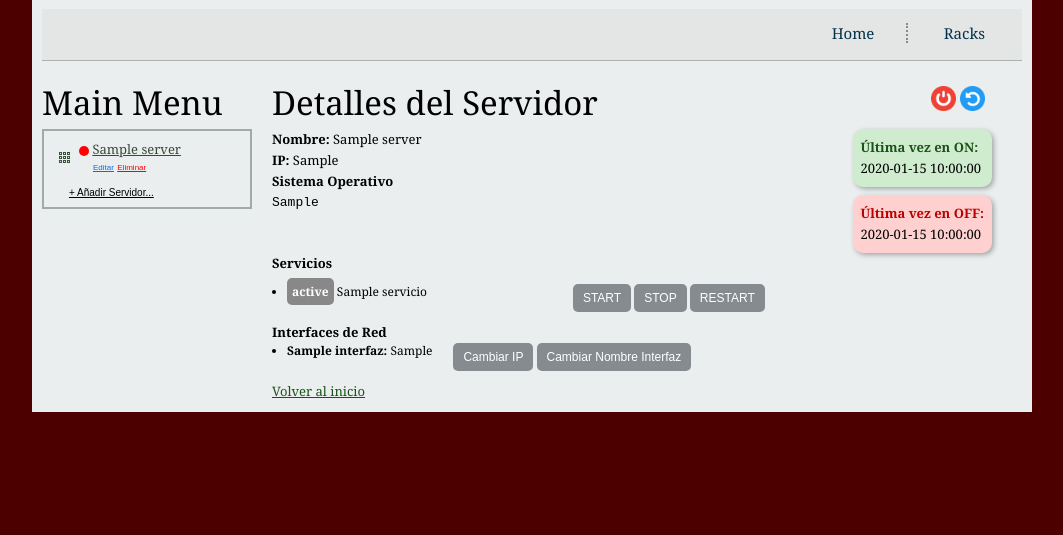
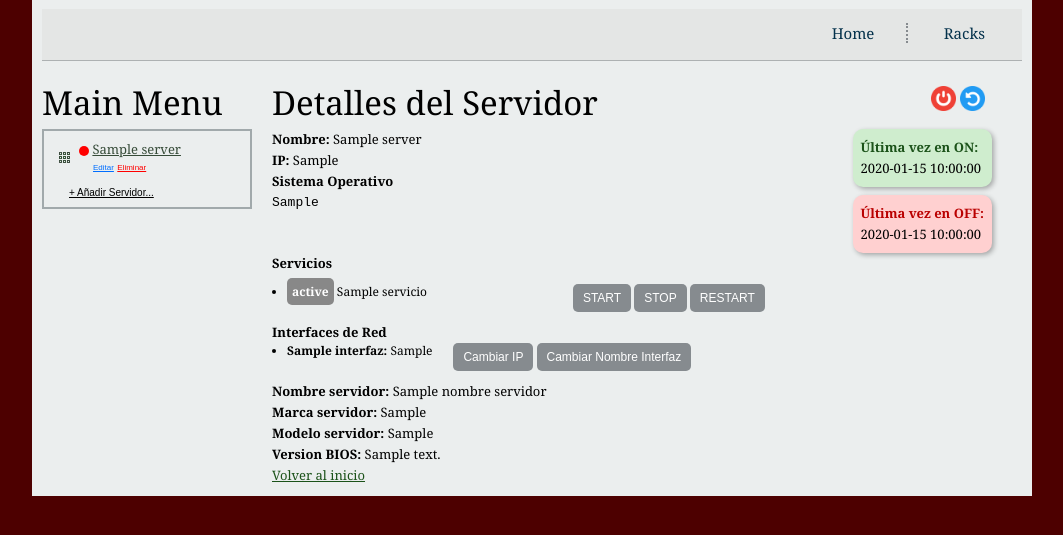
Before and after one commit to msodano18/labo-manage, a Flask app: template templates/details.html in a window 1280 px wide. Shown: the part 226-761 px from the top of the page, without its empty margins (108-1171 px from the left). Run offline with Flask 3, Linux system fonts and the light colour scheme; tables that the repository leaves empty hold one stand-in row (values such as "Sample post"); the template is opened without the code that fills it: values that come from a table or form of the project are taken from there, most other values are stand-ins (such as "Sample title", 1, 10 or a date in 2020).

Commit message:
components init

```diff
--- a/app.py
+++ b/app.py
@@ -204,6 +204,19 @@ def server_details(servers_id):
             servicios = "Error al conectar con el servidor o ejecutar el comando."
 
         interfaces = obtener_interfaces(server.IP, server.usuario_ssh, server.contrasena_ssh)
+
+        nombre_servidor = ssh_connect_and_run(server.IP, server.usuario_ssh, server.contrasena_ssh, 'hostname')
+        nombre_servidor = nombre_servidor.decode('utf-8')
+
+        marca_servidor = ssh_connect_and_run(server.IP, server.usuario_ssh, server.contrasena_ssh, 'sudo dmidecode | grep -A 5 "System Information" | grep -i "Manufacturer" | awk -F\': \' \'{print $2}\'')
+        marca_servidor = marca_servidor.decode('utf-8')
+
+        modelo_servidor = ssh_connect_and_run(server.IP, server.usuario_ssh, server.contrasena_ssh, 'sudo dmidecode | grep -A 5 "System Information" | grep -i "Product Name" | awk -F\': \' \'{print $2}\'')
+        modelo_servidor = modelo_servidor.decode('utf-8')
+
+        bios_version = ssh_connect_and_run(server.IP, server.usuario_ssh, server.contrasena_ssh, 'sudo dmidecode | grep -A 5 "BIOS Information" | grep -i "version" | awk -F\': \' \'{print $2}\'')
+        bios_version = bios_version.decode('utf-8')
+
         return render_template(
             'details.html',
             server=server,
@@ -212,7 +225,11 @@ def server_details(servers_id):
             ping_statuses=ping_statuses,
             sistemaOperativo=sistemaOperativo,
             servicios=servicios,
-            interfaces=interfaces
+            interfaces=interfaces,
+            nombre_servidor=nombre_servidor,
+            marca_servidor=marca_servidor,
+            modelo_servidor=modelo_servidor,
+            bios_version=bios_version
         )
 
 @app.route('/manage_service/<int:servers_id>/<string:service>/<string:action>', methods=['POST'])
--- a/templates/details.html
+++ b/templates/details.html
@@ -101,7 +101,12 @@
                   {% endfor %}
               </ul>
             </div>
-
+            <div>
+              <p><strong>Nombre servidor:</strong> {{ nombre_servidor }}</p>
+              <p><strong>Marca servidor:</strong> {{ marca_servidor }}</p>
+              <p><strong>Modelo servidor:</strong> {{ modelo_servidor }}</p>
+              <p><strong>Version BIOS:</strong> {{ bios_version }}</p>
+            </div>
             <a href="{{ url_for('index') }}">Volver al inicio</a>
           </div>
           </div>
```
